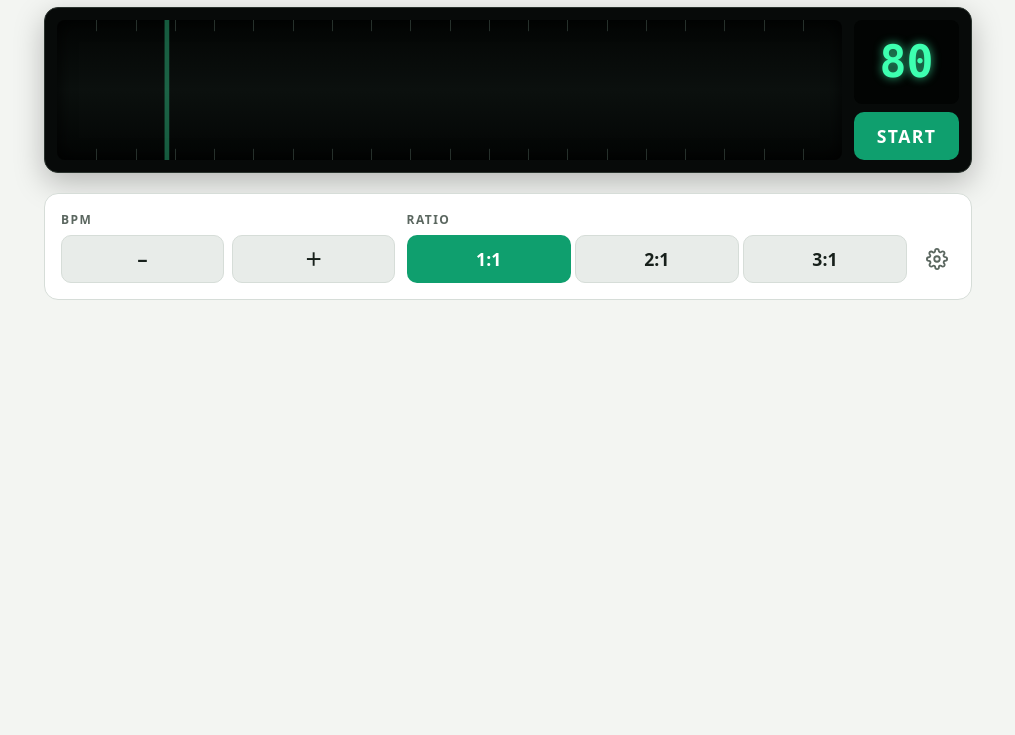
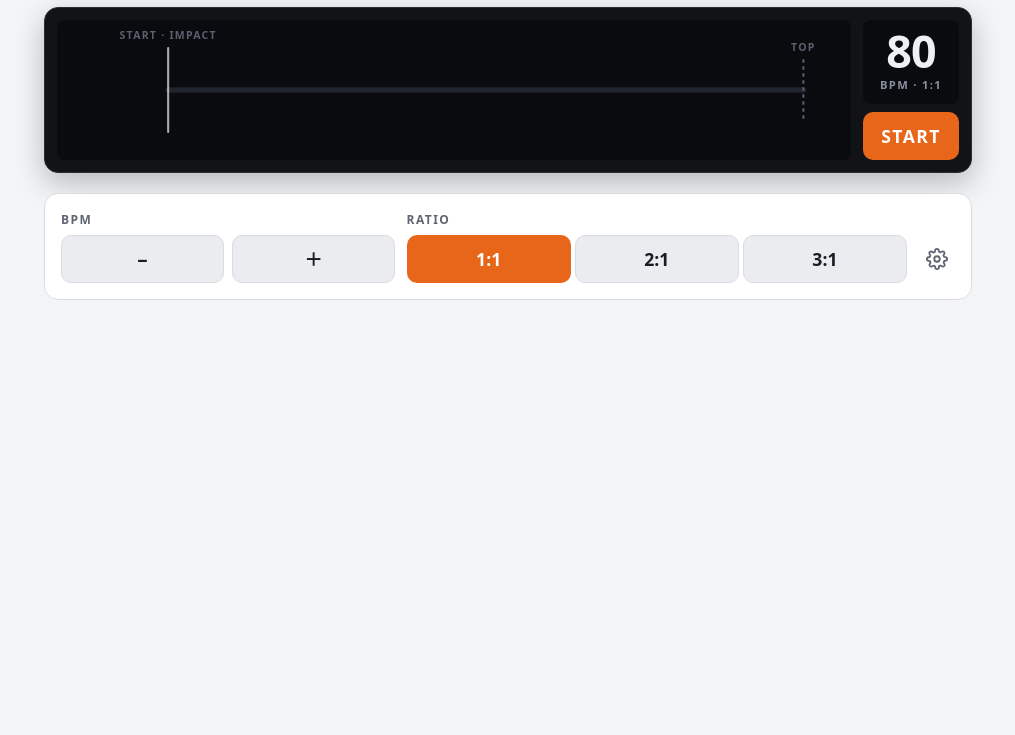
Before and after one commit to wasabeef/golf-swing-beat, a website with bundled scripts: page index.html in a window 1280 px wide. Shown: the part 65-800 px from the top of the page, without its empty margins (132-1147 px from the left). Built offline with nearby package versions, Linux system fonts and the light colour scheme.

Commit message:
feat: restyle the meter with a dot light and an orange theme

```diff
--- a/index.html
+++ b/index.html
@@ -4,7 +4,7 @@
     <meta charset="utf-8" />
     <meta name="viewport" content="width=device-width, initial-scale=1, viewport-fit=cover" />
     <meta name="description" content="光と音でゴルフスイングのリズムをつかむテンポトレーナー" />
-    <meta name="theme-color" content="#070a09" />
+    <meta name="theme-color" content="#111317" />
     <meta name="format-detection" content="telephone=no" />
     <meta name="mobile-web-app-capable" content="yes" />
     <meta name="apple-mobile-web-app-capable" content="yes" />
@@ -35,7 +35,10 @@
           <canvas id="meter" class="meter" aria-hidden="true"></canvas>
         </div>
         <div class="readout">
-          <output id="display" class="display" aria-live="polite"></output>
+          <div class="display">
+            <output id="display" class="display-value" aria-live="polite"></output>
+            <span id="displaySub" class="display-sub"></span>
+          </div>
           <button id="startStop" class="btn btn-primary" type="button" aria-pressed="false">
             START
           </button>
--- a/src/config.ts
+++ b/src/config.ts
@@ -128,6 +128,9 @@ export const AUDIO = {
 export const UI = {
   SOUND_LABEL_MS: 1000,
   RATIO_SEPARATOR: ':',
+  // 数字の下に出す「BPM · 3:1」
+  TEMPO_UNIT: 'BPM',
+  DISPLAY_SUB_SEPARATOR: ' · ',
   ERROR_LABEL: 'Err',
   REPEAT_DELAY_MS: 400,
   REPEAT_INTERVAL_MS: 80,
--- a/src/main.ts
+++ b/src/main.ts
@@ -18,6 +18,7 @@ function byId<T extends HTMLElement>(id: string): T {
 const els = {
   meter: byId<HTMLCanvasElement>('meter'),
   display: byId<HTMLOutputElement>('display'),
+  displaySub: byId<HTMLSpanElement>('displaySub'),
   startStop: byId<HTMLButtonElement>('startStop'),
   tempoDown: byId<HTMLButtonElement>('tempoDown'),
   tempoUp: byId<HTMLButtonElement>('tempoUp'),
@@ -51,9 +52,12 @@ function persist(): void {
   saveSettings(settings);
 }
 
+const ratioLabel = (ratio: SwingRatio): string => `${ratio}${UI.RATIO_SEPARATOR}1`;
+
 function renderDisplay(): void {
   els.display.value = temporaryLabel ?? String(settings.tempo);
   els.display.classList.toggle('is-sound', temporaryLabel !== null);
+  els.displaySub.textContent = `${UI.TEMPO_UNIT}${UI.DISPLAY_SUB_SEPARATOR}${ratioLabel(settings.ratio)}`;
 }
 
 function renderControls(): void {
@@ -83,8 +87,6 @@ function changeTempo(delta: number): void {
   renderDisplay();
   renderControls();
 }
-
-const ratioLabel = (ratio: SwingRatio): string => `${ratio}${UI.RATIO_SEPARATOR}1`;
 
 /** 比率の選択ボタンを作る（バックスイング : ダウンスイング） */
 function createRatioButtons(): HTMLButtonElement[] {
--- a/src/meter.ts
+++ b/src/meter.ts
@@ -1,4 +1,5 @@
 // Canvas に光のメーターを描く。
+// 中央の細いトラックの上を、尾を引く丸い光が スタート ⇄ トップを往復する。
 
 import { METER } from './config.ts';
 import type { DisplayState } from './metronome.ts';
@@ -7,16 +8,31 @@ import { beatSeconds, meterLights, startFlash, type Light } from './timeline.ts'
 interface Palette {
   readonly light: string;
   readonly startLine: string;
-  readonly tick: string;
+  readonly track: string;
+  readonly label: string;
 }
 
-const SCALE_TICKS = 20;
-const LIGHT_WIDTH_RATIO = 0.006;
-const LIGHT_HEIGHT_RATIO = 0.62;
+// 大きさはすべて canvas の高さに対する比
+const DOT_RADIUS_RATIO = 0.1;
 const GLOW_RATIO = 0.35;
-const START_LINE_ALPHA = 0.35;
-const TICK_HEIGHT_RATIO = 0.08;
+const TRACK_WIDTH_RATIO = 0.04;
+const START_LINE_HEIGHT_RATIO = 0.6;
+const START_LINE_WIDTH_RATIO = 0.015;
+const START_LINE_ALPHA = 0.7;
+const TOP_MARKER_HEIGHT_RATIO = 0.44;
+const TOP_MARKER_WIDTH_RATIO = 0.008;
+const TOP_MARKER_DASH_RATIO = 0.025;
 const FLASH_WIDTH_SCALE = 2;
+const LABEL_FONT_RATIO = 0.075;
+// ラベルとマーカーの間のすき間（フォントの大きさに対する比）
+const LABEL_GAP_RATIO = 0.6;
+// 画面が小さくてもラベルが読めるようにする最小の文字サイズ（CSS px）
+const LABEL_MIN_FONT_PX = 9;
+const LABEL_FONT_WEIGHT = 700;
+const LABEL_LETTER_SPACING_EM = 0.12;
+const START_LABEL = 'START · IMPACT';
+const TOP_LABEL = 'TOP';
+const MIN_LINE_PX = 2;
 
 function readPalette(el: HTMLElement): Palette {
   const style = getComputedStyle(el);
@@ -24,7 +40,8 @@ function readPalette(el: HTMLElement): Palette {
   return {
     light: read('--meter-light'),
     startLine: read('--meter-start-line'),
-    tick: read('--meter-tick'),
+    track: read('--meter-track'),
+    label: read('--meter-label'),
   };
 }
 
@@ -56,8 +73,10 @@ export class MeterView {
   draw(state: DisplayState | null): void {
     const { width, height } = this.#canvas;
     this.#ctx.clearRect(0, 0, width, height);
-    this.#drawScale();
+    this.#drawTrack();
+    this.#drawTopMarker();
     this.#drawStartLine();
+    this.#drawLabels();
     if (state === null) return;
     const { position: u, bpm, ratio } = state;
 
@@ -76,59 +95,114 @@ export class MeterView {
     return px * this.#canvas.width;
   }
 
-  #drawScale(): void {
-    const { width, height } = this.#canvas;
+  get #centerY(): number {
+    return this.#canvas.height / 2;
+  }
+
+  #drawTrack(): void {
     const ctx = this.#ctx;
-    const tickHeight = height * TICK_HEIGHT_RATIO;
-    ctx.fillStyle = this.#palette.tick;
-    for (let i = 1; i < SCALE_TICKS; i += 1) {
-      const x = Math.round((width * i) / SCALE_TICKS);
-      ctx.fillRect(x, 0, 1, tickHeight);
-      ctx.fillRect(x, height - tickHeight, 1, tickHeight);
-    }
+    const y = this.#centerY;
+    ctx.save();
+    ctx.strokeStyle = this.#palette.track;
+    ctx.lineWidth = Math.max(MIN_LINE_PX, this.#canvas.height * TRACK_WIDTH_RATIO);
+    ctx.lineCap = 'round';
+    ctx.beginPath();
+    ctx.moveTo(this.#toPx(METER.START_X), y);
+    ctx.lineTo(this.#toPx(METER.TOP_X), y);
+    ctx.stroke();
+    ctx.restore();
+  }
+
+  /** トップの位置を点線で示す */
+  #drawTopMarker(): void {
+    const { height } = this.#canvas;
+    const ctx = this.#ctx;
+    const x = this.#toPx(METER.TOP_X);
+    const half = (height * TOP_MARKER_HEIGHT_RATIO) / 2;
+    const dash = height * TOP_MARKER_DASH_RATIO;
+    ctx.save();
+    ctx.strokeStyle = this.#palette.label;
+    ctx.lineWidth = Math.max(MIN_LINE_PX, height * TOP_MARKER_WIDTH_RATIO);
+    ctx.setLineDash([dash, dash]);
+    ctx.beginPath();
+    ctx.moveTo(x, this.#centerY - half);
+    ctx.lineTo(x, this.#centerY + half);
+    ctx.stroke();
+    ctx.restore();
   }
 
   #drawStartLine(): void {
+    this.#ctx.save();
+    this.#ctx.globalAlpha = START_LINE_ALPHA;
+    this.#strokeStartLine(this.#palette.startLine, 1);
+    this.#ctx.restore();
+  }
+
+  /** スタート拍の瞬間、スタートラインを光らせる */
+  #drawFlash(strength: number): void {
+    const ctx = this.#ctx;
+    ctx.save();
+    ctx.globalAlpha = strength;
+    ctx.shadowColor = this.#palette.light;
+    ctx.shadowBlur = this.#canvas.height * GLOW_RATIO;
+    this.#strokeStartLine(this.#palette.light, FLASH_WIDTH_SCALE);
+    ctx.restore();
+  }
+
+  #strokeStartLine(color: string, widthScale: number): void {
     const { height } = this.#canvas;
     const ctx = this.#ctx;
     const x = this.#toPx(METER.START_X);
-    const w = Math.max(2, this.#canvas.width * LIGHT_WIDTH_RATIO);
-    ctx.globalAlpha = START_LINE_ALPHA;
-    ctx.fillStyle = this.#palette.startLine;
-    ctx.fillRect(x - w / 2, 0, w, height);
-    ctx.globalAlpha = 1;
+    const half = (height * START_LINE_HEIGHT_RATIO) / 2;
+    ctx.strokeStyle = color;
+    ctx.lineWidth = Math.max(MIN_LINE_PX, height * START_LINE_WIDTH_RATIO) * widthScale;
+    ctx.lineCap = 'round';
+    ctx.beginPath();
+    ctx.moveTo(x, this.#centerY - half);
+    ctx.lineTo(x, this.#centerY + half);
+    ctx.stroke();
   }
 
-  /** スタート拍の瞬間、スタートライン全体を光らせる */
-  #drawFlash(strength: number): void {
-    const { width, height } = this.#canvas;
+  #drawLabels(): void {
+    const { height } = this.#canvas;
     const ctx = this.#ctx;
-    const x = this.#toPx(METER.START_X);
-    const w = Math.max(4, width * LIGHT_WIDTH_RATIO * FLASH_WIDTH_SCALE);
+    const ratio = window.devicePixelRatio || 1;
+    const fontPx = Math.max(LABEL_MIN_FONT_PX * ratio, height * LABEL_FONT_RATIO);
+    const gap = fontPx * LABEL_GAP_RATIO;
     ctx.save();
-    ctx.globalAlpha = strength;
-    ctx.shadowColor = this.#palette.light;
-    ctx.shadowBlur = height * GLOW_RATIO * FLASH_WIDTH_SCALE;
-    ctx.fillStyle = this.#palette.light;
-    ctx.fillRect(x - w / 2, 0, w, height);
+    ctx.fillStyle = this.#palette.label;
+    ctx.font = `${LABEL_FONT_WEIGHT} ${fontPx}px system-ui, -apple-system, sans-serif`;
+    ctx.letterSpacing = `${fontPx * LABEL_LETTER_SPACING_EM}px`;
+    ctx.textBaseline = 'bottom';
+    const startTop = this.#centerY - (height * START_LINE_HEIGHT_RATIO) / 2;
+    const topTop = this.#centerY - (height * TOP_MARKER_HEIGHT_RATIO) / 2;
+    this.#fillLabel(START_LABEL, METER.START_X, startTop - gap);
+    this.#fillLabel(TOP_LABEL, METER.TOP_X, topTop - gap);
     ctx.restore();
+  }
+
+  /** マーカーの真上に文字を置く。canvas からはみ出す場合は内側へずらす */
+  #fillLabel(text: string, x: number, y: number): void {
+    const ctx = this.#ctx;
+    const half = ctx.measureText(text).width / 2;
+    const center = Math.min(Math.max(this.#toPx(x), half), this.#canvas.width - half);
+    ctx.textAlign = 'center';
+    ctx.fillText(text, center, y);
   }
 
   #drawLight(light: Light, alpha: number): void {
     const intensity = light.intensity * alpha;
     if (intensity <= 0) return;
-    const { width, height } = this.#canvas;
+    const { height } = this.#canvas;
     const ctx = this.#ctx;
-    const x = this.#toPx(light.x);
-    const w = Math.max(2, width * LIGHT_WIDTH_RATIO);
-    const h = height * LIGHT_HEIGHT_RATIO;
-
     ctx.save();
     ctx.globalAlpha = intensity;
     ctx.shadowColor = this.#palette.light;
     ctx.shadowBlur = height * GLOW_RATIO;
     ctx.fillStyle = this.#palette.light;
-    ctx.fillRect(x - w / 2, (height - h) / 2, w, h);
+    ctx.beginPath();
+    ctx.arc(this.#toPx(light.x), this.#centerY, height * DOT_RADIUS_RATIO, 0, Math.PI * 2);
+    ctx.fill();
     ctx.restore();
   }
 
--- a/styles.css
+++ b/styles.css
@@ -1,48 +1,51 @@
 :root {
   color-scheme: light dark;
-  --bg: #f3f5f2;
+  --bg: #f4f5f7;
   --surface: #ffffff;
-  --text: #17201b;
-  --text-muted: #5b6760;
-  --border: #d6ddd8;
-  --btn-bg: #e8ece9;
-  --btn-bg-active: #d4dbd6;
-  --accent: #0f9f6e;
+  --text: #191c22;
+  --text-muted: #5f6573;
+  --border: #d9dce2;
+  --btn-bg: #eaecf0;
+  --btn-bg-active: #d7dae1;
+  --accent: #e8661a;
   --accent-text: #ffffff;
-  --meter-bg: #070a09;
-  --meter-border: #2a332e;
-  --meter-light: #3dffb0;
-  --meter-start-line: #3dffb0;
-  --meter-tick: #26302b;
-  --display-text: #3dffb0;
+  --meter-bg: #111317;
+  --meter-border: #2a2e37;
+  --meter-panel: #0a0b0e;
+  --meter-light: #ff8a3d;
+  --meter-start-line: #eef0f4;
+  --meter-track: #20242c;
+  --meter-label: #5a606e;
+  --display-text: #eef0f4;
+  --display-sub: #8a90a0;
   --radius: 14px;
   --gutter: 16px;
 }
 
 @media (prefers-color-scheme: dark) {
   :root:not([data-theme='light']) {
-    --bg: #0d1110;
-    --surface: #161c19;
-    --text: #e6ece8;
-    --text-muted: #94a39a;
-    --border: #2a332e;
-    --btn-bg: #222a26;
-    --btn-bg-active: #2f3934;
-    --accent: #1fc48a;
-    --accent-text: #04140d;
+    --bg: #0d0f12;
+    --surface: #171a1f;
+    --text: #eef0f4;
+    --text-muted: #8a90a0;
+    --border: #2a2e37;
+    --btn-bg: #23272f;
+    --btn-bg-active: #2f343e;
+    --accent: #ff8a3d;
+    --accent-text: #1a0d03;
   }
 }
 
 :root[data-theme='dark'] {
-  --bg: #0d1110;
-  --surface: #161c19;
-  --text: #e6ece8;
-  --text-muted: #94a39a;
-  --border: #2a332e;
-  --btn-bg: #222a26;
-  --btn-bg-active: #2f3934;
-  --accent: #1fc48a;
-  --accent-text: #04140d;
+  --bg: #0d0f12;
+  --surface: #171a1f;
+  --text: #eef0f4;
+  --text-muted: #8a90a0;
+  --border: #2a2e37;
+  --btn-bg: #23272f;
+  --btn-bg-active: #2f343e;
+  --accent: #ff8a3d;
+  --accent-text: #1a0d03;
 }
 
 * {
@@ -113,8 +116,7 @@ body {
 .meter-frame {
   min-width: 0;
   border-radius: 8px;
-  background: linear-gradient(180deg, #030504, #0b100e 50%, #030504);
-  box-shadow: inset 0 0 18px rgb(0 0 0 / 0.9);
+  background: var(--meter-panel);
 }
 
 .meter {
@@ -131,23 +133,36 @@ body {
 }
 
 .display {
-  /* 表示する文字（BPM・比率・音色・Err）の最大文字数。文字が変わっても幅を変えず、隣のボタンをずらさない */
+  /* 数字（BPM・比率・音色・Err）の最大文字数。文字が変わっても幅を変えず、隣のボタンをずらさない */
   --display-chars: 3;
   display: grid;
-  place-items: center;
+  place-content: center;
+  justify-items: center;
+  gap: 2px;
   min-width: calc(var(--display-chars) * 1ch + 24px);
   padding: 4px 12px;
   border-radius: 8px;
-  background: #020403;
-  color: var(--display-text);
-  font-family: ui-monospace, 'SF Mono', Menlo, Consolas, monospace;
-  font-size: clamp(1.8rem, 6vw, 2.8rem);
-  font-weight: 700;
-  font-variant-numeric: tabular-nums;
-  text-shadow: 0 0 10px color-mix(in srgb, var(--display-text) 70%, transparent);
+  background: var(--meter-panel);
 }
 
-.display.is-sound {
+.display-value {
+  color: var(--display-text);
+  font-size: clamp(1.8rem, 6vw, 2.8rem);
+  font-weight: 800;
+  line-height: 1;
+  font-variant-numeric: tabular-nums;
+  letter-spacing: -0.02em;
+}
+
+.display-sub {
+  color: var(--display-sub);
+  font-size: 0.7rem;
+  font-weight: 700;
+  letter-spacing: 0.12em;
+  white-space: nowrap;
+}
+
+.display-value.is-sound {
   font-style: italic;
 }
 
@@ -231,9 +246,11 @@ body {
   filter: brightness(0.9);
 }
 
+/* 動作中は STOP を目立たせつつ、START のオレンジと区別する */
 .btn-primary[aria-pressed='true'] {
-  background: #e0533d;
-  color: #ffffff;
+  border-color: var(--accent);
+  background: var(--btn-bg);
+  color: var(--text);
 }
 
 .volume {
```
Also changed, not shown: manifest.webmanifest.
